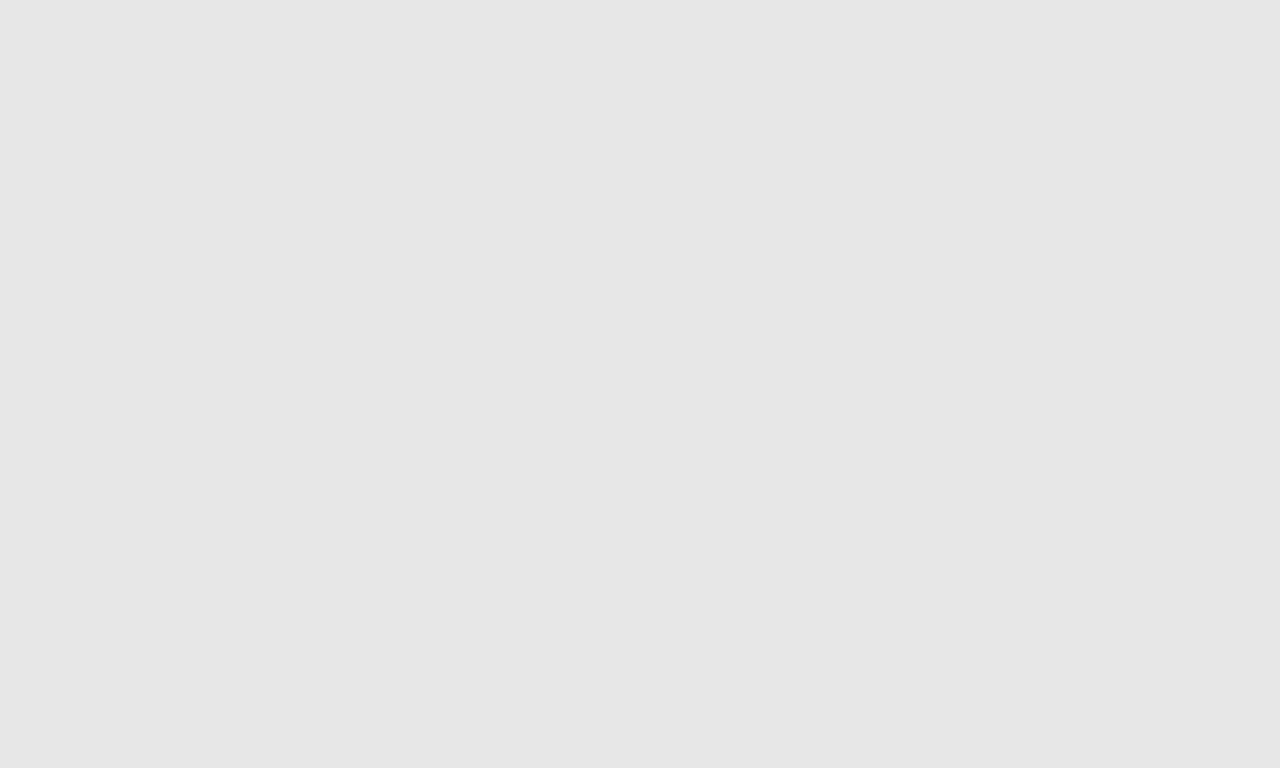
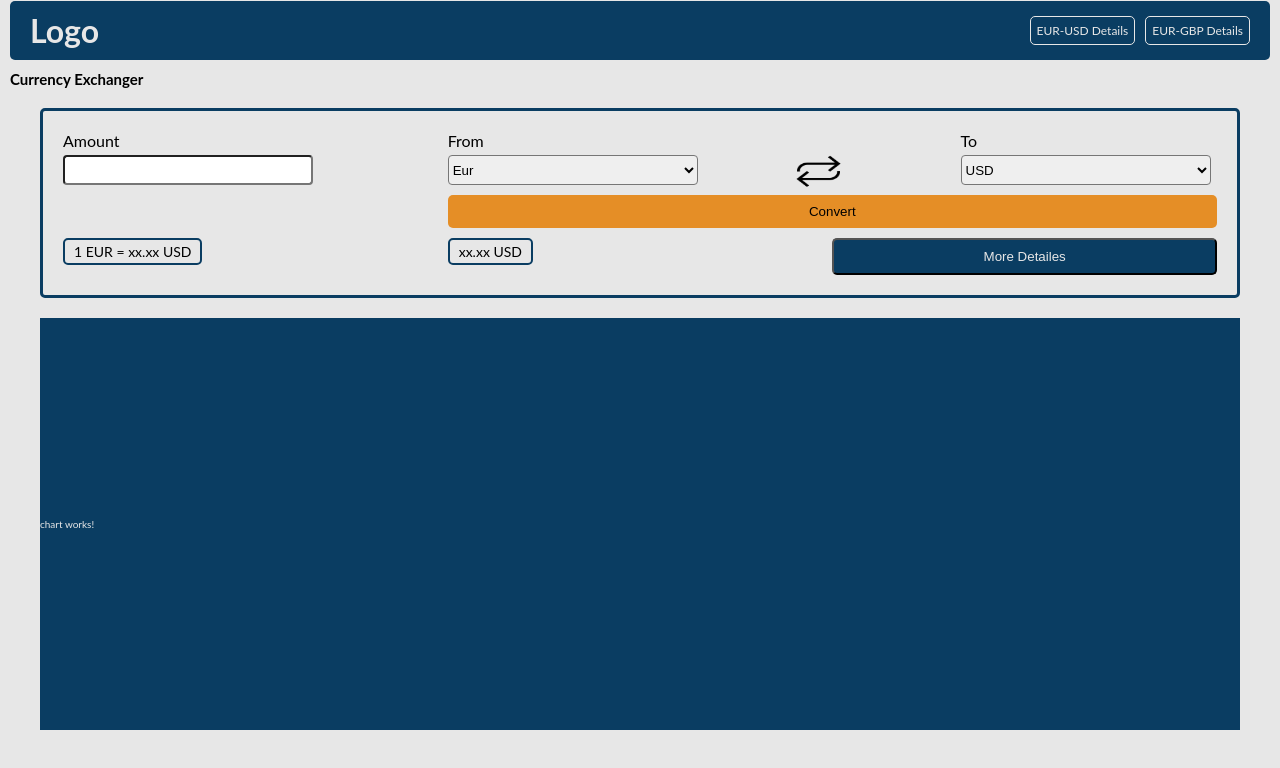
Before and after one commit to bishoyrafat/currency-exchanger, an Angular app: page /detailes in a window 1280 px wide. Before the commit this address led to /. Shown: the top 768 px of the page. Built offline with nearby package versions, Linux system fonts and the light colour scheme.

Commit message:
chart routing added

```diff
--- /dev/null
+++ b/src/app/modules/currency-exchanger/components/chart/chart.component.html
@@ -0,0 +1 @@
+<section>chart works!</section>
--- /dev/null
+++ b/src/app/modules/currency-exchanger/components/chart/chart.component.scss
@@ -0,0 +1,7 @@
+@import '/src/styles/abstract/_variables';
+section{
+padding: 20rem 0;
+  background-color: $color-dark-blue;
+  color: $color-light-grey;
+  margin: 0 4rem;
+}
--- a/src/app/modules/currency-exchanger/components/home-page/home-page.component.html
+++ b/src/app/modules/currency-exchanger/components/home-page/home-page.component.html
@@ -1,3 +1,4 @@
 <app-header></app-header>
 <app-panel></app-panel>
-<app-popular-currencies></app-popular-currencies>
+<router-outlet></router-outlet>
+<!-- <app-popular-currencies></app-popular-currencies> -->
--- a/src/app/modules/currency-exchanger/components/panel/panel.component.html
+++ b/src/app/modules/currency-exchanger/components/panel/panel.component.html
@@ -34,6 +34,6 @@
   <div class="panel__detailes grid col-2-of-3 align-center">
     <div>1 EUR = xx.xx USD</div>
     <div>xx.xx USD</div>
-    <button class="button--secondary">More Detailes</button>
+    <button class="button--secondary " (click)="navigateToDetailes()">More Detailes</button>
   </div>
 </section>
--- a/src/app/modules/currency-exchanger/components/panel/panel.component.ts
+++ b/src/app/modules/currency-exchanger/components/panel/panel.component.ts
@@ -1,4 +1,5 @@
 import { Component } from '@angular/core';
+import { Router } from '@angular/router';
 
 @Component({
   selector: 'app-panel',
@@ -6,5 +7,8 @@ import { Component } from '@angular/core';
   styleUrls: ['./panel.component.scss']
 })
 export class PanelComponent {
-
+  constructor(private router:Router){}
+  navigateToDetailes(){
+this.router.navigate(['/detailes'])
+  }
 }
--- a/src/app/modules/currency-exchanger/currency-exchanger.module.ts
+++ b/src/app/modules/currency-exchanger/currency-exchanger.module.ts
@@ -6,6 +6,7 @@ import { DetailesPageComponent } from './components/detailes-page/detailes-page.
 import { CurrencyExchangerRoutingModule } from './currency-exchanger-routing.module';
 import { PopularCurrenciesComponent } from './components/popular-currencies/popular-currencies.component';
 import { PanelComponent } from './components/panel/panel.component';
+import { ChartComponent } from './components/chart/chart.component';
 
 
 
@@ -14,7 +15,8 @@ import { PanelComponent } from './components/panel/panel.component';
     HomePageComponent,
     DetailesPageComponent,
     PanelComponent,
-    PopularCurrenciesComponent
+    PopularCurrenciesComponent,
+    ChartComponent
   ],
   imports: [
     CommonModule,
```
Also changed, not shown: src/app/modules/currency-exchanger/components/chart/chart.component.ts (added, +10 -0 lines), src/app/modules/currency-exchanger/currency-exchanger-routing.module.ts (+13 -1 lines), 1 other file (tests, documents, lock files or other folders).
